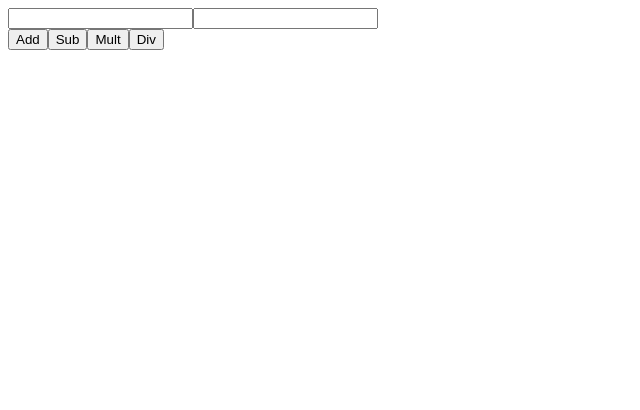
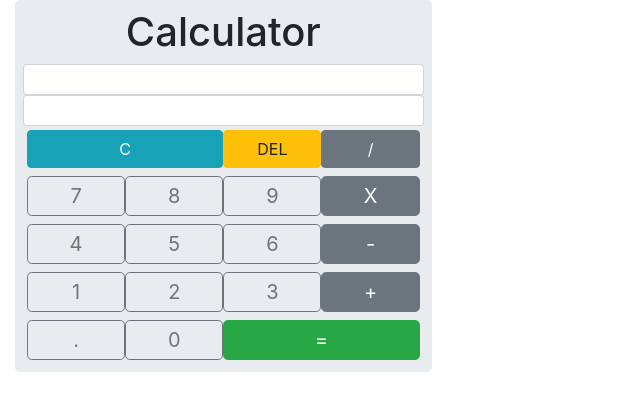
Before and after one commit to BurnsD/angular-demo, an Angular app: page / in a window 1280 px wide. Shown: the top 410 px of the page, without its empty margins (0-640 px from the left). Built offline with nearby package versions, Linux system fonts and the light colour scheme.

Commit message:
created calculator component

```diff
--- a/src/app/app.module.ts
+++ b/src/app/app.module.ts
@@ -1,6 +1,6 @@
 import { NgModule } from '@angular/core';
 import { BrowserModule } from '@angular/platform-browser';
-
+import { FormsModule } from '@angular/forms';
 import { AppComponent } from './app.component';
 import { CalculatorComponent } from './calculator/calculator.component';
 import { HeaderComponent } from './header/header.component';
@@ -16,7 +16,8 @@ import { LoginFormComponent } from './login-form/login-form.component';
     LoginFormComponent
   ],
   imports: [
-    BrowserModule
+    BrowserModule,
+    FormsModule
   ],
   providers: [],
   bootstrap: [AppComponent]
--- a/src/app/calculator/calculator.component.html
+++ b/src/app/calculator/calculator.component.html
@@ -1,13 +1,47 @@
-<div class="calculator">
-    <div class="inputs form-group d-flex flex-row">
-        <input type="number" name="num1">
-        <input type="number" name="num2">
-        <div class="result"></div>
+<div class="container-fluid">
+
+    <div class="jumbotron col-sm-4 p-2 m-0 bg-inverse">
+
+      <h1 class="text-center">Calculator</h1>
+
+
+      <div class="input-group input-group-sm col-sm-12 m-0 p-0">
+        <div class="col-sm-12 form-control text-lg-right" type="text">{{input}}</div>
+      </div>
+
+
+      <div class="input-group input-group-sm col-sm-12 m-0 p-0">
+        <div class="form-control text-sm-right" type="text">{{result}}</div>
+      </div>
+
+      <div class="col-sm-12 p-1 m-0">
+        <button class="btn btn-info col-sm-6" type="button" (click)="allClear()">C</button>
+        <button class="btn btn-warning col-sm-3" type="button" (click)="clear()">DEL</button>
+        <button class="btn btn-secondary col-sm-3" type="button" (click)="pressOperator('/')">/</button>
+      </div>
+
+      <div class="col-sm-12 p-1 m-0">
+        <button class="btn btn-lg btn-outline-secondary col-sm-3 p-1" type="button" (click)="pressNum('7')">7</button>
+        <button class="btn btn-lg btn-outline-secondary col-sm-3 p-1" type="button" (click)="pressNum('8')">8</button>
+        <button class="btn btn-lg btn-outline-secondary col-sm-3 p-1" type="button" (click)="pressNum('9')">9</button>
+        <button class="btn btn-lg btn-secondary col-sm-3 p-1" type="button" (click)="pressOperator('*')">X</button>
+      </div>
+      <div class="col-sm-12 p-1 m-0">
+        <button class="btn btn-lg btn-outline-secondary col-sm-3 p-1" type="button" (click)="pressNum('4')">4</button>
+        <button class="btn btn-lg btn-outline-secondary col-sm-3 p-1" type="button" (click)="pressNum('5')">5</button>
+        <button class="btn btn-lg btn-outline-secondary col-sm-3 p-1" type="button" (click)="pressNum('6')">6</button>
+        <button class="btn btn-lg btn-secondary col-sm-3 p-1" type="button" (click)="pressOperator('-')">-</button>
+      </div>
+      <div class="col-sm-12 p-1 m-0">
+        <button class="btn btn-lg btn-outline-secondary col-sm-3 p-1" type="button" (click)="pressNum('1')">1</button>
+        <button class="btn btn-lg btn-outline-secondary col-sm-3 p-1" type="button" (click)="pressNum('2')">2</button>
+        <button class="btn btn-lg btn-outline-secondary col-sm-3 p-1" type="button" (click)="pressNum('3')">3</button>
+        <button class="btn btn-lg btn-secondary col-sm-3 p-1" type="button" (click)="pressOperator('+')">+</button>
+      </div>
+      <div class="col-sm-12 p-1 m-0">
+        <button class="btn btn-lg btn-outline-secondary col-sm-3 p-1" type="button" (click)="pressNum('.')">.</button>
+        <button class="btn btn-lg btn-outline-secondary col-sm-3 p-1" type="button" (click)="pressNum('0')">0</button>
+        <button class="btn btn-lg btn-success col-sm-6 p-1" type="button" (click)="getAnswer()">=</button>
+      </div>
+
     </div>
-    <div class="buttons">
-       <button class="btn btn-success"> Add </button>
-       <button class="btn btn-primary"> Sub </button>
-       <button class="btn btn-danger"> Mult </button>
-       <button class="btn btn-warning"> Div </button>
-    </div>
-</div>
--- a/src/app/calculator/calculator.component.ts
+++ b/src/app/calculator/calculator.component.ts
@@ -1,15 +1,102 @@
-import { Component, OnInit } from '@angular/core';
+import { Component } from '@angular/core';
 
 @Component({
   selector: 'app-calculator',
   templateUrl: './calculator.component.html',
-  styleUrls: ['./calculator.component.css']
+  styleUrls: ['./calculator.component.css'],
 })
-export class CalculatorComponent implements OnInit {
+export class CalculatorComponent {
+  input: string = '';
+  result: string = '';
 
-  constructor() { }
 
-  ngOnInit(): void {
+  pressNum(num: string) {
+
+    //Do Not Allow . more than once
+    if (num == ".") {
+      if (this.input != "") {
+
+        const lastNum = this.getLastOperand()
+        console.log(lastNum.lastIndexOf("."))
+        if (lastNum.lastIndexOf(".") >= 0) return;
+      }
+    }
+
+    //Do Not Allow 0 at beginning.
+    //Javascript will throw Octal literals are not allowed in strict mode.
+    if (num == "0") {
+      if (this.input == "") {
+        return;
+      }
+      const PrevKey = this.input[this.input.length - 1];
+      if (PrevKey === '/' || PrevKey === '*' || PrevKey === '-' || PrevKey === '+') {
+        return;
+      }
+    }
+
+    this.input = this.input + num
+    this.calcAnswer();
   }
 
+
+  getLastOperand() {
+    let pos: number;
+    console.log(this.input)
+    pos = this.input.toString().lastIndexOf("+")
+    if (this.input.toString().lastIndexOf("-") > pos) pos = this.input.lastIndexOf("-")
+    if (this.input.toString().lastIndexOf("*") > pos) pos = this.input.lastIndexOf("*")
+    if (this.input.toString().lastIndexOf("/") > pos) pos = this.input.lastIndexOf("/")
+    console.log('Last ' + this.input.substr(pos + 1))
+    return this.input.substr(pos + 1)
+  }
+
+
+  pressOperator(op: string) {
+
+    //Do not allow operators more than once
+    const lastKey = this.input[this.input.length - 1];
+    if (lastKey === '/' || lastKey === '*' || lastKey === '-' || lastKey === '+') {
+      return;
+    }
+
+    this.input = this.input + op
+    this.calcAnswer();
+  }
+
+
+  clear() {
+    if (this.input != "") {
+      this.input = this.input.substr(0, this.input.length - 1)
+    }
+  }
+
+  allClear() {
+    this.result = '';
+    this.input = '';
+  }
+
+  calcAnswer() {
+    let formula = this.input;
+
+    let lastKey = formula[formula.length - 1];
+
+    if (lastKey === '.') {
+      formula = formula.substr(0, formula.length - 1);
+    }
+
+    lastKey = formula[formula.length - 1];
+
+    if (lastKey === '/' || lastKey === '*' || lastKey === '-' || lastKey === '+' || lastKey === '.') {
+      formula = formula.substr(0, formula.length - 1);
+    }
+
+    console.log("Formula " + formula);
+    this.result = eval(formula);
+  }
+
+  getAnswer() {
+    this.calcAnswer();
+    this.input = this.result;
+    if (this.input == "0") this.input = "";
+  }
 }
--- a/src/index.html
+++ b/src/index.html
@@ -6,6 +6,7 @@
   <base href="/">
   <meta name="viewport" content="width=device-width, initial-scale=1">
   <link rel="icon" type="image/x-icon" href="favicon.ico">
+  <link rel="stylesheet" href="https://stackpath.bootstrapcdn.com/bootstrap/4.5.0/css/bootstrap.min.css" integrity="sha384-9aIt2nRpC12Uk9gS9baDl411NQApFmC26EwAOH8WgZl5MYYxFfc+NcPb1dKGj7Sk" crossorigin="anonymous">
 </head>
 <body>
   <app-root></app-root>
```
